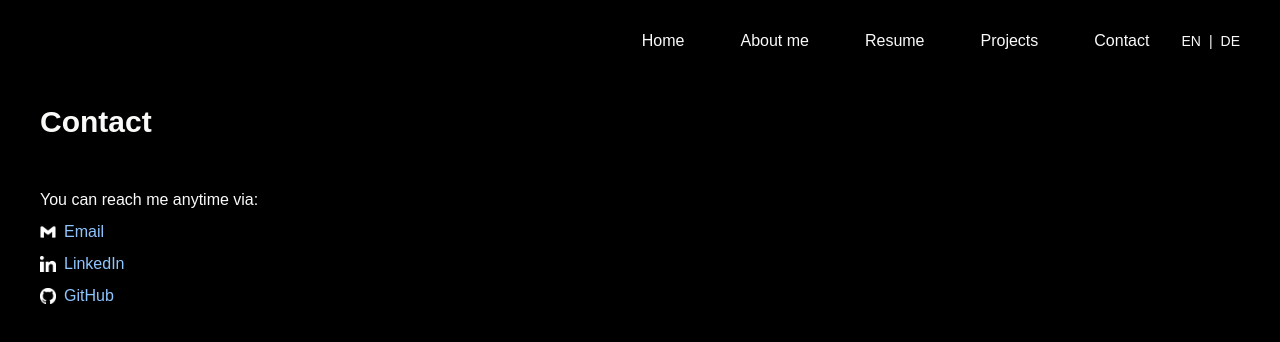
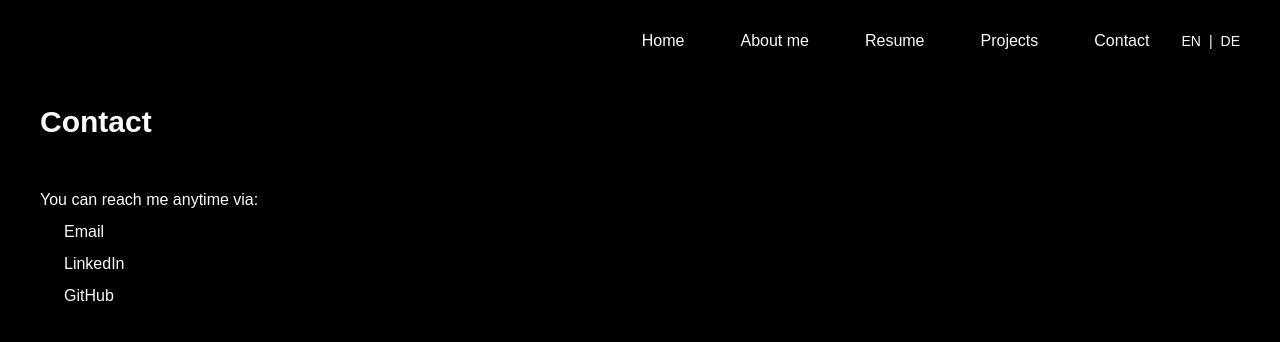
Before and after one commit to zarail/Portfolio, a Next.js app: page /en/contact in a window 1280 px wide. Shown: the top 342 px of the page. Built offline with nearby package versions, Linux system fonts and the light colour scheme.

Commit message:
Update contact page links to improve accessibility and styling

```diff
--- a/src/app/[locale]/contact/page.tsx
+++ b/src/app/[locale]/contact/page.tsx
@@ -21,9 +21,15 @@ export default function ContactsPage({ params }: Props) {
           <li>
             <a
               href="mailto:zahrailkhan@gmail.com"
-              className="flex items-center gap-2 text-blue-300"
+              className="flex items-center gap-2"
             >
-              <Image src="/gmail.svg" alt="Gmail icon" width={16} height={16} />
+              <Image
+                src="/gmail.svg"
+                alt="Gmail icon"
+                width={16}
+                height={16}
+                className="invert dark:invert-0"
+              />
               <span>{contacts.emailLabel}</span>
             </a>
           </li>
@@ -32,13 +38,14 @@ export default function ContactsPage({ params }: Props) {
               href="https://www.linkedin.com/in/zahra-ilkhan/"
               target="_blank"
               rel="noopener noreferrer"
-              className="flex items-center gap-2 text-blue-300"
+              className="flex items-center gap-2"
             >
               <Image
                 src="/linkedin.svg"
                 alt="LinkedIn icon"
                 width={16}
                 height={16}
+                className="invert dark:invert-0"
               />
               <span>{contacts.linkedinLabel}</span>
             </a>
@@ -48,13 +55,14 @@ export default function ContactsPage({ params }: Props) {
               href="https://github.com/zarail"
               target="_blank"
               rel="noopener noreferrer"
-              className="flex items-center gap-2 text-blue-300"
+              className="flex items-center gap-2"
             >
               <Image
                 src="/github.svg"
                 alt="GitHub icon"
                 width={16}
                 height={16}
+                className="invert dark:invert-0"
               />
               <span>{contacts.githubLabel}</span>
             </a>
```
